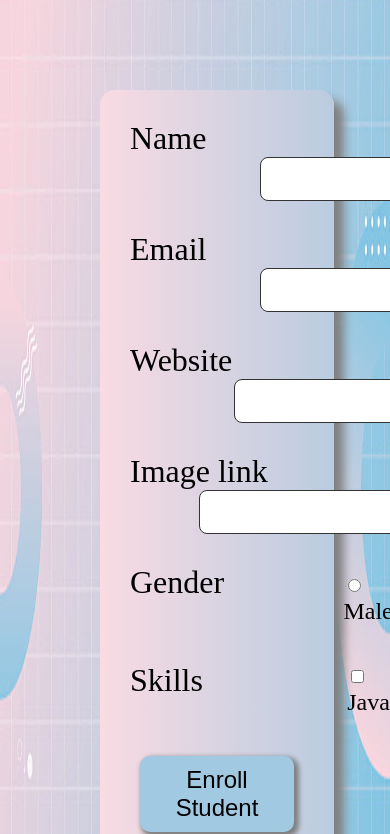
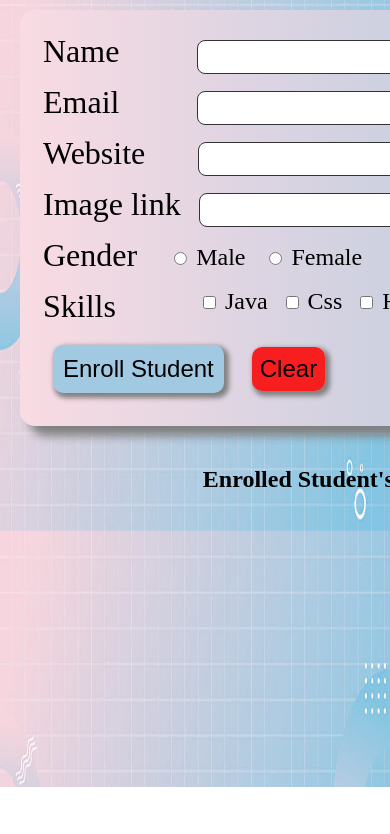
Before and after one commit to rj25031/LGMVIP-Web-Task-Number-3, a plain HTML site: page index.html in a window 390 px wide. Shown: the part 57-891 px from the top of the page. After the commit the page ends 844 px from the top, so only its background shows below. Drawn offline with Linux system fonts and the light colour scheme.

Commit message:
media query

```diff
--- a/style.css
+++ b/style.css
@@ -157,3 +157,56 @@ span{
 .space:focus{
     box-shadow: 0px 0px 10px 5px #2f10c6;
 }
+
+
+@media (max-width:767px){
+    .main{
+        flex-direction: column;
+    }
+    #form {
+        width: 130%;
+        margin: 20px;
+        padding: 13px;
+    }
+    .input{
+        margin: 10px;
+    }
+    #name {
+        margin-left: 70px;
+        font-size: 1rem;
+    }
+    #mail{
+            margin-left: 70px;
+            font-size: 1rem;
+    }
+    #website {
+        margin-left: 45px;
+        font-size: 1rem;
+    }
+    #image {
+        margin-left: 10px;
+        font-size: 1rem;
+    }
+    .field {
+        margin: 10px;
+    }
+    .gender {
+        margin-left: 25px;
+    }
+    #fe {
+        margin-left: 76px;
+    }
+    .skill{
+        padding: 0 7px;
+    }
+    .line{
+        display: none;
+    }
+    .display{
+        width: 153%;
+    }
+    .nav{
+        width: 150%;
+    }
+
+}
```
